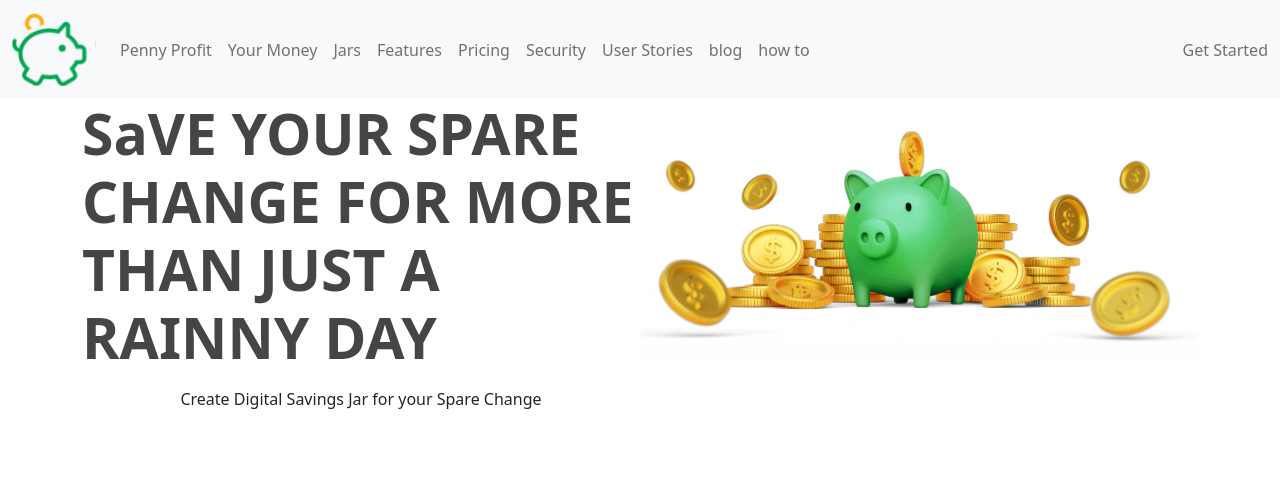
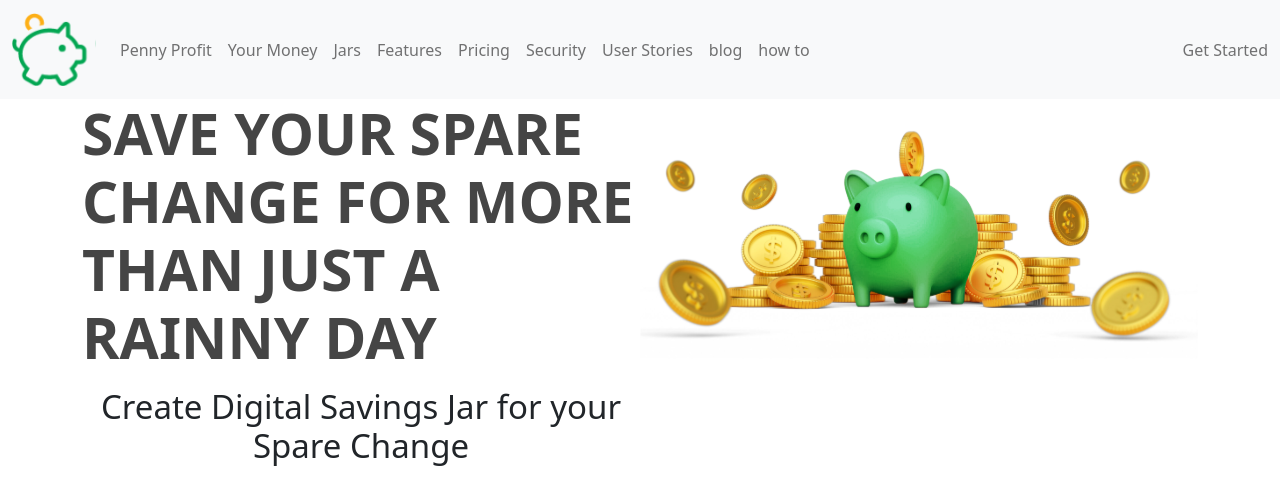
Before and after one commit to kmitdev01/penny-marketing, a React (Create React App) app: page / in a window 1280 px wide. Shown: the top 504 px of the page. Built offline with nearby package versions, Linux system fonts and the light colour scheme.

Commit message:
first commit

```diff
--- a/src/Pages/Homepage/index.js
+++ b/src/Pages/Homepage/index.js
@@ -1,7 +1,7 @@
 import React from 'react';
 import { Container } from 'reactstrap';
 import Header from '../../Components/Header';
-import { ImageSection, TextSection, Title, Wrapper } from './style';
+import { ImageSection, Text, TextSection, Title, Wrapper } from './style';
 
 const HomePage = () => {
     return (
@@ -10,8 +10,8 @@
             <Container>
                 <Wrapper>
                     <TextSection>
-                        <Title>SaVE YOUR SPARE CHANGE FOR MORE THAN JUST A RAINNY DAY</Title>
-                        <p>Create Digital Savings Jar for your Spare Change</p>
+                        <Title>SAVE YOUR SPARE CHANGE FOR MORE THAN JUST A RAINNY DAY</Title>
+                        <Text>Create Digital Savings Jar for your Spare Change</Text>
                     </TextSection>
                     <ImageSection>
                         <img src='static/icons/hero1.svg' />
--- a/src/Pages/Homepage/style.js
+++ b/src/Pages/Homepage/style.js
@@ -7,6 +7,13 @@
 `
 export const TextSection = styled.div`
     width: 100%
+`
+export const Text = styled.p`
+    // font-family: 'Roboto';
+    font-style: normal;
+    font-weight: 300;
+    font-size: 33px;
+    line-height: 39px;
 `
 export const Title = styled.p`
     // font-family: Gotham Rounded;
```
